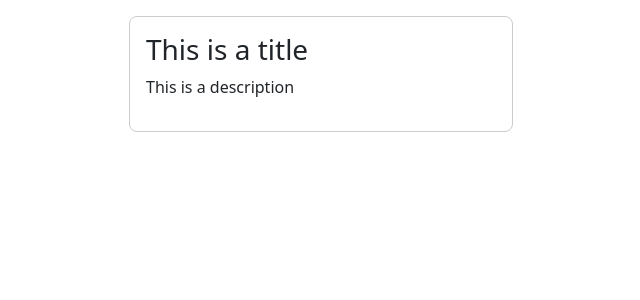
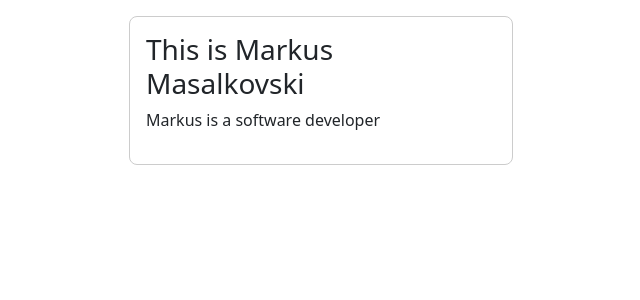
Before and after one commit to Marmas99/personal-webiste, a React (Vite) app: page / in a window 1280 px wide. Shown: the top 300 px of the page, without its empty margins (143-783 px from the left). Built offline with nearby package versions, Linux system fonts and the light colour scheme.

Commit message:
Added dynamic langauge

```diff
--- a/src/components/Containers/Card/Card.tsx
+++ b/src/components/Containers/Card/Card.tsx
@@ -1,6 +1,9 @@
 import Description from "../../Description/Description";
 import Title from "../../Title/Title";
 import style from "./Card.module.css"
+
+
+
 
 const Card = () => {
     return (
--- a/src/components/Description/Description.tsx
+++ b/src/components/Description/Description.tsx
@@ -1,6 +1,10 @@
+import { useTranslation } from "react-i18next";
+
 const Description = () => {
+    const { t } = useTranslation();
+
     return (
-        <p>This is a description</p>
+        <p>{t("hero.description")}</p>
      );
 }
 
--- a/src/components/Title/Title.tsx
+++ b/src/components/Title/Title.tsx
@@ -1,6 +1,11 @@
+import { useTranslation } from 'react-i18next';
+
+
 const Title = () => {
+    const { t } = useTranslation();
+
     return (
-        <h3>This is a title</h3>
+        <h3>{t("hero.title")}</h3>
     );
 }
 
--- /dev/null
+++ b/src/i18n.ts
@@ -0,0 +1,22 @@
+import i18n from "i18next"
+import LanguageDetector from 'i18next-browser-languagedetector';
+import { initReactI18next } from 'react-i18next';
+
+
+import sv from "./locales/sv/translation.json"
+import en from "./locales/en/translation.json"
+
+i18n.use(LanguageDetector)
+i18n.use(initReactI18next)
+.init({
+    resources: {
+      sv: { translation: sv },
+      en: { translation: en },
+    },
+    fallbackLng: 'sv',
+    interpolation: {
+      escapeValue: false,
+    },
+  });
+
+  export default i18n;
--- a/src/main.tsx
+++ b/src/main.tsx
@@ -1,5 +1,6 @@
 import { StrictMode } from 'react'
 import { createRoot } from 'react-dom/client'
+import './i18n';
 
 import App from './App.tsx'
 
```
